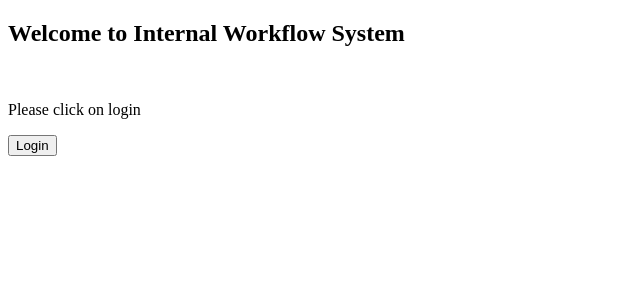
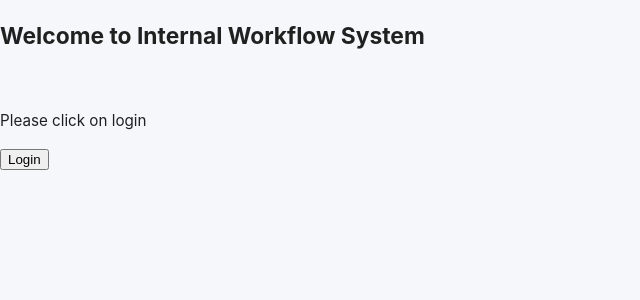
Before and after one commit to Tharun2511/rbac-client, a Next.js app: page / in a window 1280 px wide. Shown: the top 300 px of the page, without its empty margins (0-640 px from the left). Built offline with nearby package versions, Linux system fonts and the light colour scheme.

Commit message:
Installed MUI libraries, created centralized theme and provider for it and its usage

```diff
--- a/package.json
+++ b/package.json
@@ -10,6 +10,10 @@
     "ts": "ts-node"
   },
   "dependencies": {
+    "@emotion/react": "^11.14.0",
+    "@emotion/styled": "^11.14.1",
+    "@mui/icons-material": "^7.3.7",
+    "@mui/material": "^7.3.7",
     "next": "16.1.1",
     "react": "19.2.3",
     "react-dom": "19.2.3"
--- /dev/null
+++ b/src/app/Providers.tsx
@@ -0,0 +1,17 @@
+'use client';
+
+import { ThemeProvider, CssBaseline } from '@mui/material';
+import { theme } from '@/theme';
+
+export default function Providers({
+  children,
+}: {
+  children: React.ReactNode;
+}) {
+  return (
+    <ThemeProvider theme={theme}>
+      <CssBaseline />
+      {children}
+    </ThemeProvider>
+  );
+}
--- a/src/app/layout.tsx
+++ b/src/app/layout.tsx
@@ -1,3 +1,5 @@
+import Providers from "./Providers";
+
 export default function RootLayout({
   children,
 }: {
@@ -5,7 +7,9 @@ export default function RootLayout({
 }) {
   return (
     <html lang="en">
-      <body>{children}</body>
+      <Providers>
+        <body>{children}</body>
+      </Providers>
     </html>
   );
 }
--- /dev/null
+++ b/src/theme/index.ts
@@ -0,0 +1,9 @@
+import { createTheme } from '@mui/material/styles';
+import { palette } from './palette';
+import { typography } from './typography';
+
+export const theme = createTheme({
+  palette,
+  typography,
+  spacing: 8,
+});
--- /dev/null
+++ b/src/theme/palette.ts
@@ -0,0 +1,22 @@
+import { PaletteOptions } from '@mui/material/styles';
+
+export const palette: PaletteOptions = {
+  mode: 'light',
+
+  primary: {
+    main: '#1976d2',
+  },
+
+  secondary: {
+    main: '#9c27b0',
+  },
+
+  error: {
+    main: '#d32f2f',
+  },
+
+  background: {
+    default: '#f5f7fa',
+    paper: '#ffffff',
+  },
+};
--- /dev/null
+++ b/src/theme/typography.ts
@@ -0,0 +1,32 @@
+import { TypographyVariantsOptions } from "@mui/material/styles";
+
+
+export const typography: TypographyVariantsOptions = {
+  fontFamily: [
+    'Inter',
+    '-apple-system',
+    'BlinkMacSystemFont',
+    '"Segoe UI"',
+    'Roboto',
+    'Arial',
+    'sans-serif',
+  ].join(','),
+
+  h1: {
+    fontSize: '2rem',
+    fontWeight: 600,
+  },
+
+  h2: {
+    fontSize: '1.5rem',
+    fontWeight: 600,
+  },
+
+  body1: {
+    fontSize: '0.95rem',
+  },
+
+  body2: {
+    fontSize: '0.875rem',
+  },
+};
```
Also changed, not shown: 1 other file (tests, documents, lock files or other folders).
